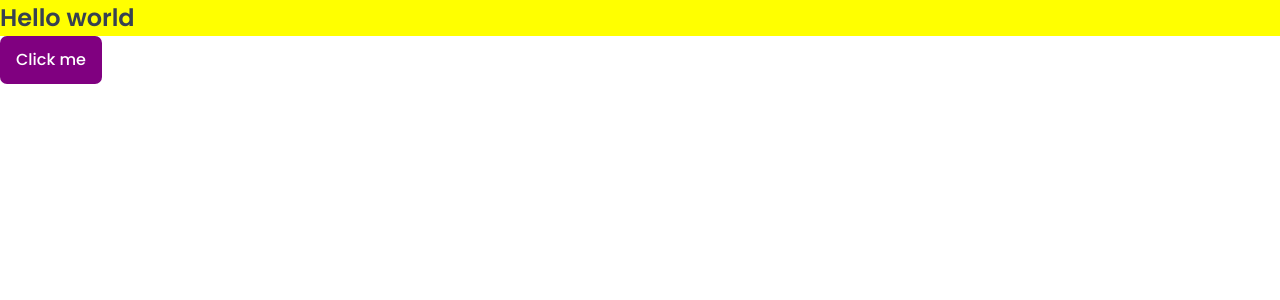
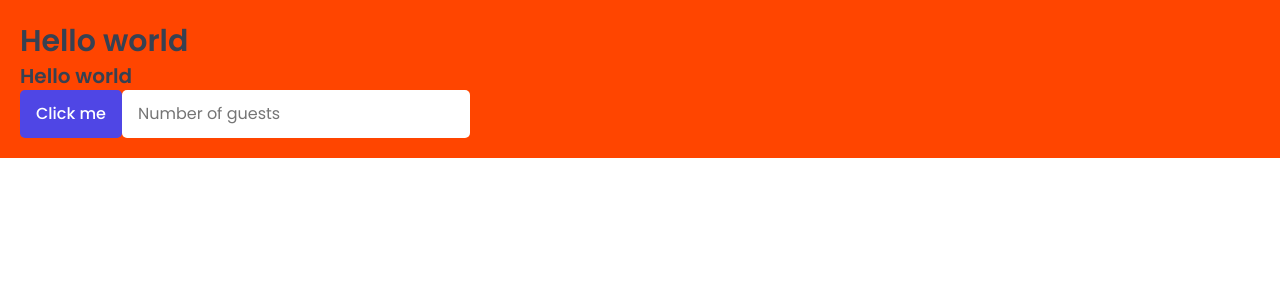
Before and after one commit to bink-git/wild-oasis, a React (Vite) app: page / in a window 1280 px wide. Shown: the top 300 px of the page. Built offline with nearby package versions, Linux system fonts and the light colour scheme; a web font is replaced by a local one.

Commit message:
add heading and input

```diff
--- a/src/App.jsx
+++ b/src/App.jsx
@@ -1,31 +1,24 @@
 import styled from 'styled-components';
 import GlobalStyles from './styles/GlobalStyles';
+import Button from './ui/Button';
+import Input from './ui/Input';
+import Heading from './ui/Heading';
 
-const H1 = styled.h1`
-  color: var(--color-primary);
-  font-size: 2.4rem;
-  font-weight: 600;
-  background-color: yellow;
-`;
-
-const Button = styled.button`
-  font-size: 1.6rem;
-  background-color: purple;
-  color: white;
-  border: none;
-  font-weight: 500;
-  border-radius: 7px;
-  padding: 1.2rem 1.6rem;
-  cursor: pointer;
-  transition: background-color 0.3s ease;
+const StyledApp = styled.div`
+  background-color: orangered;
+  padding: 2rem;
 `;
 
 function App() {
   return (
     <>
-      <GlobalStyles />
-      <H1>Hello world</H1>
-      <Button>Click me</Button>
+      <StyledApp>
+        <GlobalStyles />
+        <Heading as="h1">Hello world</Heading>
+        <Heading as="h2">Hello world</Heading>
+        <Button>Click me</Button>
+        <Input type="number" placeholder="Number of guests" />
+      </StyledApp>
     </>
   );
 }
--- a/src/ui/Button.jsx
+++ b/src/ui/Button.jsx
@@ -1,4 +1,4 @@
-import styled, { css } from "styled-components";
+import styled, { css } from 'styled-components';
 
 const sizes = {
   small: css`
@@ -47,3 +47,21 @@
     }
   `,
 };
+
+const Button = styled.button`
+  font-size: 1.6rem;
+  background-color: var(--color-brand-600);
+  color: white;
+  border: none;
+  font-weight: 500;
+  border-radius: var(--border-radius-sm);
+  padding: 1.2rem 1.6rem;
+  cursor: pointer;
+  transition: background-color 0.3s ease;
+
+  &:hover {
+    background-color: var(--color-brand-700);
+  }
+`;
+
+export default Button;
--- /dev/null
+++ b/src/ui/Heading.jsx
@@ -0,0 +1,27 @@
+import styled, { css } from 'styled-components';
+
+const Heading = styled.h1`
+  ${(props) =>
+    props.as === 'h1' &&
+    css`
+      font-size: 3rem;
+      font-weight: 600;
+    `}
+  ${(props) =>
+    props.as === 'h2' &&
+    css`
+      font-size: 2rem;
+      font-weight: 600;
+    `}
+  ${(props) =>
+    props.as === 'h3' &&
+    css`
+      font-size: 2rem;
+      font-weight: 500;
+    `}
+
+  color: var(--color-primary);
+  line-height: 1.4;
+`;
+
+export default Heading;
--- /dev/null
+++ b/src/ui/Input.jsx
@@ -0,0 +1,11 @@
+import styled from 'styled-components';
+
+const Input = styled.input`
+  border: 1 px solid var(--color-grey-300);
+  border-radius: var(--border-radius-sm);
+  padding: 1.2rem 1.6rem;
+  font-size: 1.6rem;
+  background-color: var(--color-grey-0);
+`;
+
+export default Input;
```
